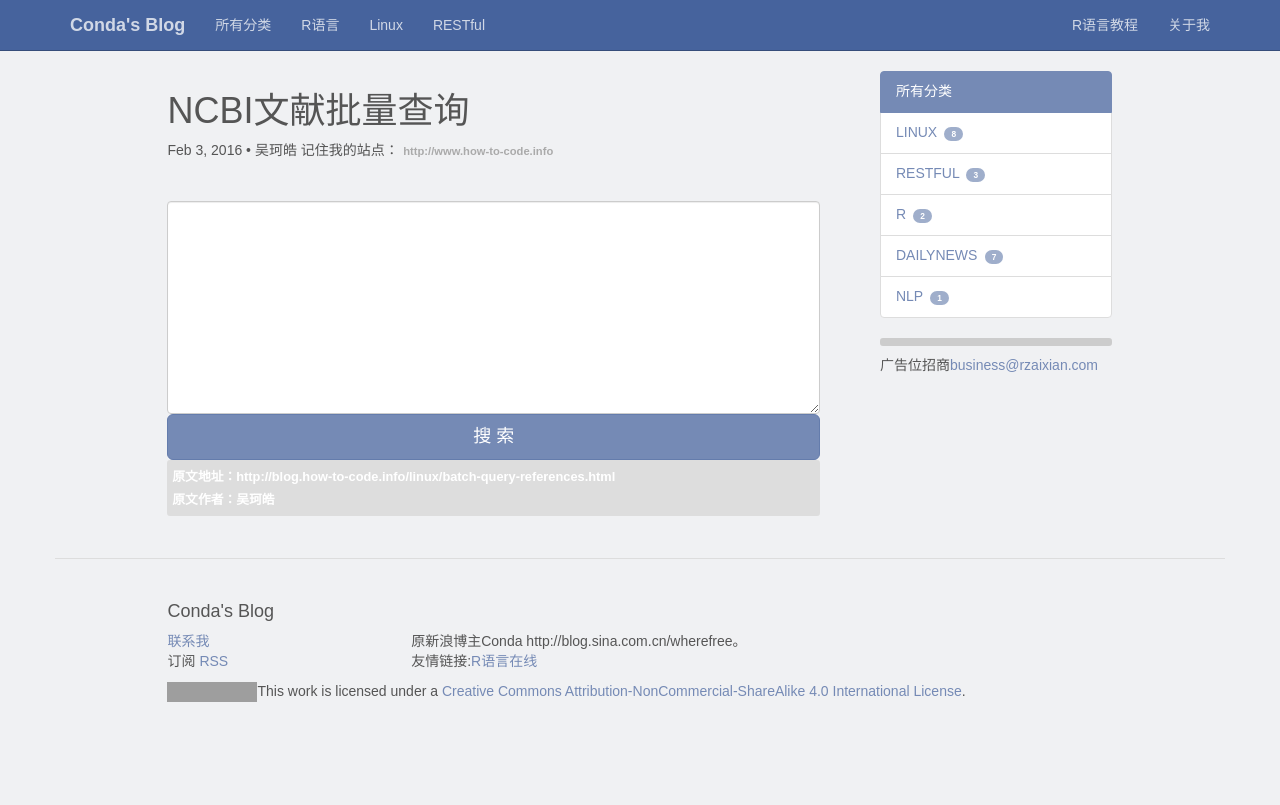
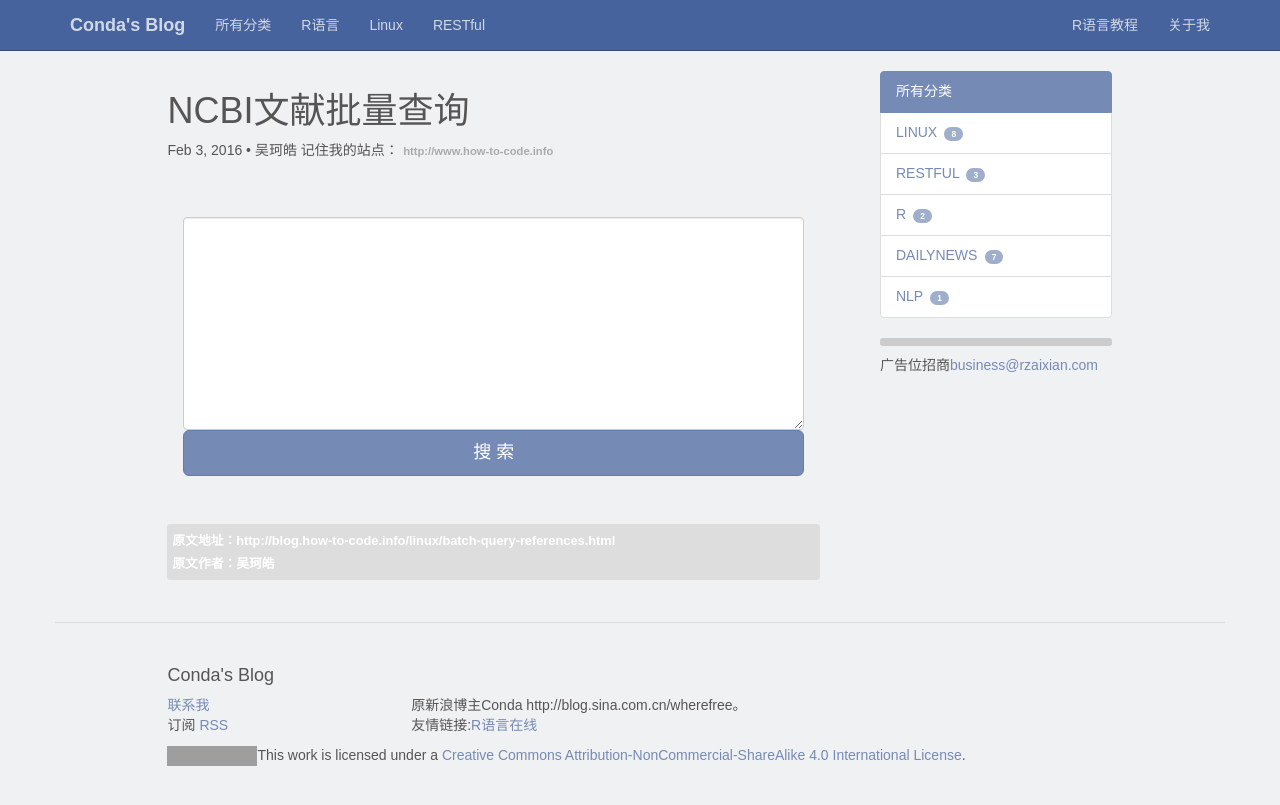
Before and after one commit to fun360/fun360, a Jekyll site: the page built from _posts/Linux/2016-02-03-batch-query-references.markdown, in a window 1280 px wide. Shown: the top 805 px of the page. Built offline with Jekyll 4.4.1, drawn with Linux system fonts in a browser that asks for light colours; comment, search, counter and statistics services are not loaded; grey boxes are pictures that could not be loaded.

Commit message:
Update 2016-02-03-batch-query-references.markdown

```diff
--- a/_posts/Linux/2016-02-03-batch-query-references.markdown
+++ b/_posts/Linux/2016-02-03-batch-query-references.markdown
@@ -7,7 +7,11 @@ categories: linux
 keywords: NCBI文献批量查询
 excerpt:
 ---
-
+<style>
+  .query, .result {
+    padding: 1em;
+  }
+</style>
 <div class = "query">
   <textarea class="form-control" rows="10"></textarea>
   <button type="button" class="btn btn-primary btn-lg btn-block">搜  索</button>
```
